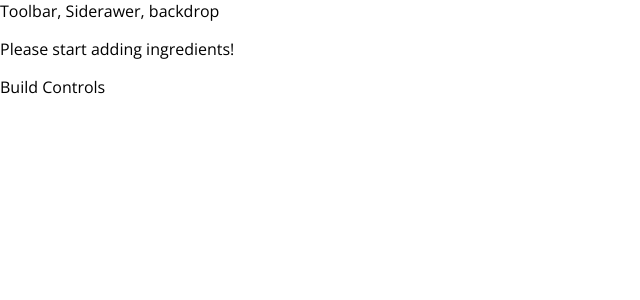
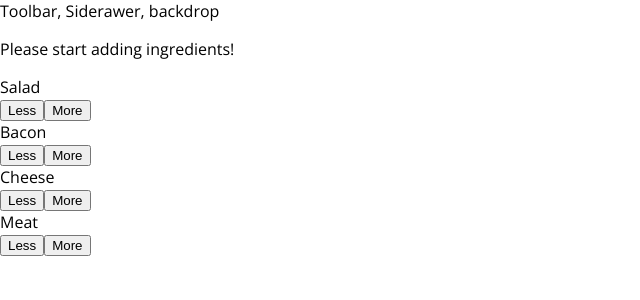
Before and after one commit to cholnhial/burger-builder, a React app: page / in a window 1280 px wide. Shown: the top 300 px of the page, without its empty margins (0-640 px from the left). Built offline with nearby package versions, Linux system fonts and the light colour scheme.

Commit message:
Add controls

```diff
--- a/src/components/Burger/BuildControls/BuildControls.js
+++ b/src/components/Burger/BuildControls/BuildControls.js
@@ -1,9 +1,19 @@
 import React from 'react';
+import classes from './BuildControls.css'
+import BuildControl from './BuildControl/BuildControl';
 
+const controls = [
+    {label: 'Salad', type: 'salad'},
+    {label: 'Bacon', type: 'bacon'},
+    {label: 'Cheese', type: 'cheese'},
+    {label: 'Meat', type: 'meat'},
+];
 
 const buildControls = (props) => (
-    <div>
-
+    <div className={classes.BuildControls}>
+        {controls.map(ctrl => (
+            <BuildControl key={ctrl.label} label={ctrl.label}></BuildControl>
+        ))}
     </div>
 );
 
--- a/src/container/BurgerBuilder/BurgerBuilder.js
+++ b/src/container/BurgerBuilder/BurgerBuilder.js
@@ -1,6 +1,7 @@
 import React, {Component} from 'react';
 import Aux from '../../hoc/Aux';
 import Burger from '../../components/Burger/Burger';
+import BuildControls from '../../components/Burger/BuildControls/BuildControls';
 
 class BurgerBuilder extends Component {
 
@@ -13,11 +14,19 @@
         }
     };
 
+    addIngredientHandler = (type) => {
+
+    };
+
+    removeIngredientHandler = (type) => {
+
+    };
+
     render() {
         return (
             <Aux>
                 <Burger ingredients={this.state.ingredients} />
-                <div>Build Controls</div>
+                <BuildControls/>
             </Aux>
         );
     }
```
